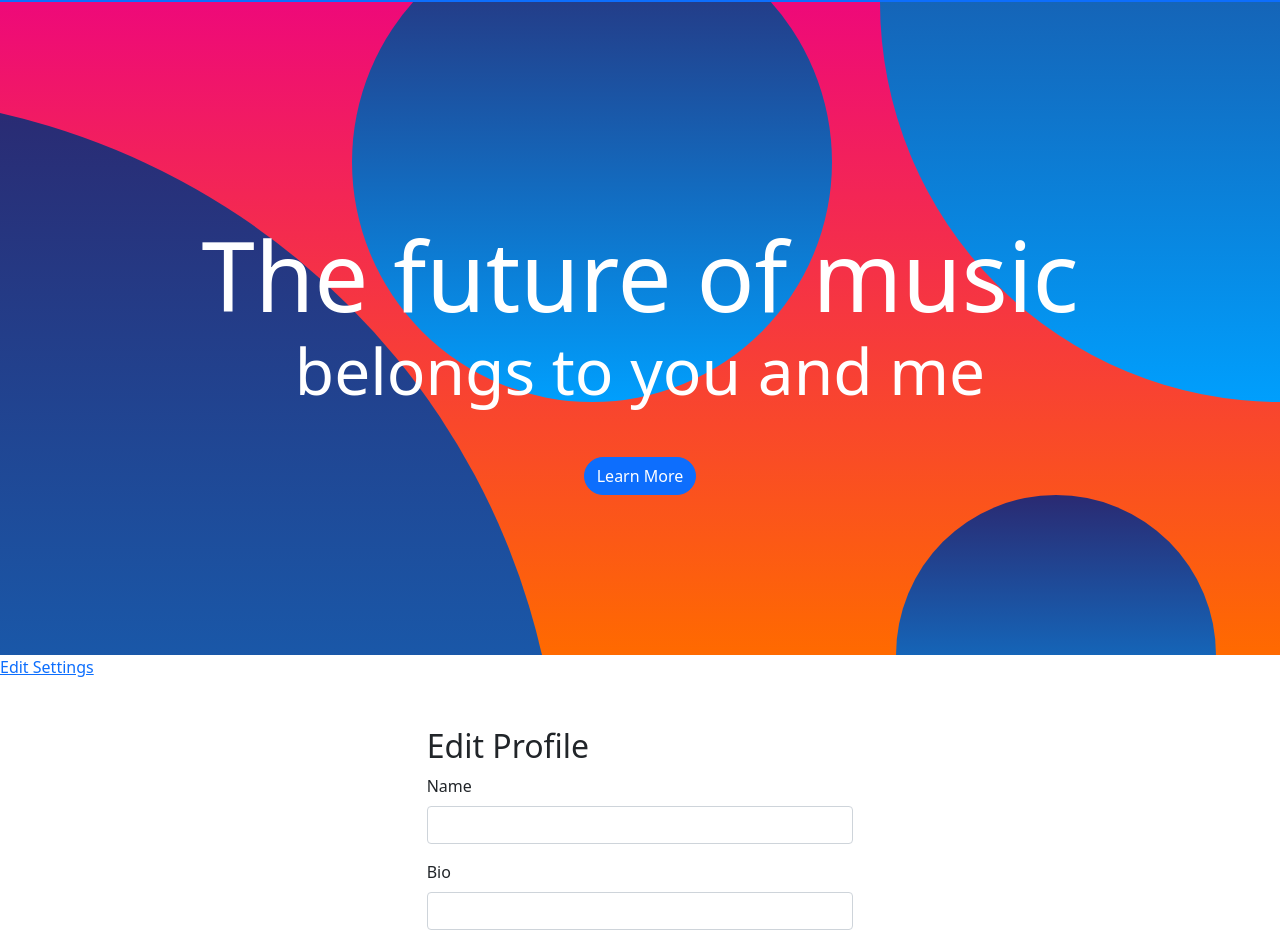
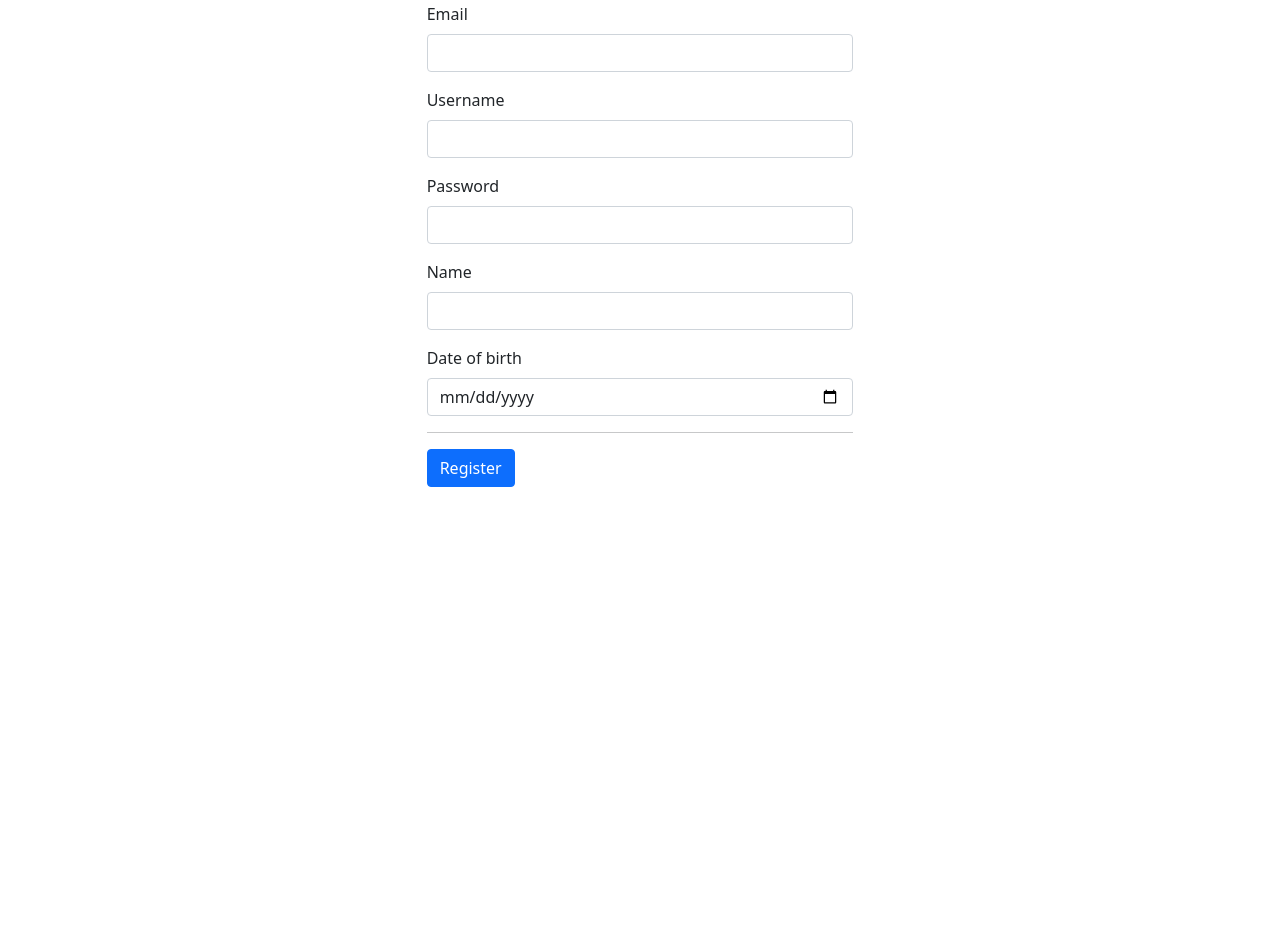
Before and after one commit to d-santiago/music-streaming-app, a React (Create React App) app in the folder client/: page /register in a window 1280 px wide. Shown: the part 92-1036 px from the top of the page. After the commit the page ends 800 px from the top, so only its background shows below. Built offline with nearby package versions, Linux system fonts and the light colour scheme.

Commit message:
adding routes to files

```diff
--- a/client/package.json
+++ b/client/package.json
@@ -11,7 +11,7 @@
     "react": "^17.0.2",
     "react-bootstrap": "^2.0.1",
     "react-dom": "^17.0.2",
-    "react-router-dom": "^5.3.0",
+    "react-router-dom": "^6.0.1",
     "react-scripts": "4.0.3",
     "web-vitals": "^1.1.2"
   },
--- a/client/src/App.js
+++ b/client/src/App.js
@@ -1,10 +1,11 @@
+import { useState } from 'react';
+
 import './App.css';
 import Navbar from './components/Navbar';
 import Dashboard from  './components/Dashboard';
 import Login from './components/Login';
 import Register from './components/Register';
 
-import {useState} from 'react';
 
 function App() {
   const [page, setPage] = useState("Dashboard");
--- /dev/null
+++ b/client/src/UserDetailsProvider.js
@@ -0,0 +1,18 @@
+import { createContext, useState } from 'react';
+
+//create a context, with createContext api
+export const userDetailsContext = createContext();
+
+const UserDetailsProvider = (props) => {
+        // this state will be shared with all components
+    const [userDetails, setUserDetails] = useState();
+
+    return (
+                // this is the provider providing state
+        <userDetailsContext.Provider value={[userDetails, setUserDetails]}>
+            {props.children}
+        </userDetailsContext.Provider>
+    );
+};
+
+export default UserDetailsProvider;
--- a/client/src/components/Dashboard.js
+++ b/client/src/components/Dashboard.js
@@ -29,7 +29,7 @@ const Dashboard = () => {
             <div class="bg-circle-4 bg-circle"></div>
 
         </header>
-        <NavLink to="/EditSettings">Edit Settings</NavLink>
+        <NavLink to="/settings">Edit Settings</NavLink>
         <EditProfile />
         <EditPersonalInfo />
         <EditGenres />
--- a/client/src/components/Login.js
+++ b/client/src/components/Login.js
@@ -1,8 +1,8 @@
-import {useState, useEffect } from 'react';
+import {useState, useEffect, useContext } from 'react';
+import {userDetailsContext} from './../UserDetailsProvider';
 //import { Link} from "react-router-dom";
 const axios = require('axios');
 const Login = (props) => {
-	var success = null;
 
 	function useInput({ type, className, id /*...*/ }) {
 	   const [value, setValue] = useState("");
@@ -11,14 +11,31 @@ const Login = (props) => {
 	   return [value, input];
  	}
  	const [userType, setUserType] = useState("");
-	const [emailValue, setEmailValue] = useInput({ type: "text", className: "form-control", id: "username" });
+	const [usernameValue, setUsernameValue] = useInput({ type: "text", className: "form-control", id: "username" });
  	const [passwordValue, setPasswordValue] = useInput({ type: "password", className: "form-control", id: "password" });
+
+ 	const [userDetails, setUserDetails] = useContext(userDetailsContext);
 
  	const handleLogin = (e) => {
  		e.preventDefault();
- 		let values = {userType, emailValue, passwordValue}
- 		axios.post("http://localhost:5000/login", values)
- 		.then(response => alert(response.data))
+ 		let values = {
+ 			username: usernameValue,
+ 			password: passwordValue
+ 		};
+ 		axios.get("http://localhost:5000/user/login", values)
+ 		.then(res => {
+ 			console.log(res);
+ 			setUserDetails({
+ 				id: "hello",
+		    	username: "jello",
+		    	email: res.email,
+		    	name: res.name,
+		    	password: res.password
+ 			});
+ 			console.log("it worked!");
+ 			setTimeout(() => {console.log(userDetails)}, 5000);
+
+ 		})
  	}
 
 	return (
@@ -26,6 +43,7 @@ const Login = (props) => {
 			<div>
 				<h2 class="mt-3">Login</h2>
 				<form>
+					{ /*
 					<p className="mb-1"> Choose user type: </p>
 					<div class="form-check form-check-inline">
 					  <input class="form-check-input" type="radio" name="flexRadioDefault" id="flexRadioDefault1" onClick={() => setUserType("listener")}/>
@@ -35,9 +53,10 @@ const Login = (props) => {
 					  <input class="form-check-input" type="radio" name="flexRadioDefault" id="flexRadioDefault2" onClick={() => setUserType("artist")}/>
 					  <label class="form-check-label" for="flexRadioDefault2">Artist</label>
 					</div>
+					*/ }
 					<div class="mb-3">
-				    	<label for="username" class="form-label">Email</label>
-				    	{setEmailValue}
+				    	<label for="username" class="form-label">Username</label>
+				    	{setUsernameValue}
 				  	</div>
 				  	<div class="mb-3">
 				    	<label for="password" class="form-label">Password</label>
--- a/client/src/components/Register.js
+++ b/client/src/components/Register.js
@@ -12,44 +12,31 @@ const Register = () => {
 
  	const handleRegister = (e) => {
 	 		e.preventDefault();
-	 		let values = {};
-	 		if (userType === "listener") {
-	 			values = {
-	 				userType, emailValue, passwordValue, firstNameValue, lastNameValue, dobValue
-	 			}
-	 		}
-	 		else if (userType === "artist") {
-	 			values = {
-	 				userType, emailValue, passwordValue, firstNameValue, lastNameValue, dobValue, artistNameValue
-	 			}
-	 		}
-	 		else {
-	 			alert("Please choose a user type");
-	 		}
- 		axios.post("http://localhost:5000/register", values)
+	 		let values = {
+	 			userType,
+	 			email: emailValue,
+	 			username: usernameValue,
+	 			password: passwordValue,
+	 			name: nameValue,
+	 			dob: dobValue
+	 		};
+ 		axios.post("http://localhost:5000/user/register", values)
  		.then(response => alert(response.data))
  	}
 
  	const [userType, setUserType] = useState("");
  	const [emailValue, setEmailValue] = useInput({ type: "email", className: "form-control", id: "email" });
+ 	const [usernameValue, setUsernameValue] = useInput({ type: "text", className: "form-control", id: "username" });
  	const [passwordValue, setPasswordValue] = useInput({ type: "password", className: "form-control", id: "password" });
- 	const [firstNameValue, setFirstNameValue] = useInput({ type: "text", className: "form-control", id: "firstName" });
- 	const [lastNameValue, setLastNameValue] = useInput({ type: "text", className: "form-control", id: "lastName" });
+ 	const [nameValue, setNameValue] = useInput({ type: "text", className: "form-control", id: "name" });
  	const [dobValue, setDobValue] = useInput({ type: "date", className: "form-control", id: "dob" });
- 	const [artistNameValue, setArtistNameValue] = useInput({ type: "text", className: "form-control", id: "artistName" });
-
- 	const artistnameshowing = (
- 		<div class="mb-3">
-	    	<label for="dob" class="form-label">Artist Name</label>
-	    	{setArtistNameValue}
-	  	</div>
- 	)
 
 	return (
 		<div className="col-md-4 mx-auto mt-5">
 			<h2 class="mt-3">Register</h2>
-			<form>
+			<form className="mb-5">
 			  	<div>
+			  		{/*
 			  		<p className="mb-1"> Choose user type: </p>
 					<div class="form-check form-check-inline">
 					  <input class="form-check-input" type="radio" name="flexRadioDefault" id="flexRadioDefault1" onClick={() => setUserType("listener")}/>
@@ -59,23 +46,23 @@ const Register = () => {
 					  <input class="form-check-input" type="radio" name="flexRadioDefault" id="flexRadioDefault2" onClick={() => setUserType("artist")}/>
 					  <label class="form-check-label" for="flexRadioDefault2">Artist</label>
 					</div>
+					*/ }
 					<div class="mb-3">
 				    	<label for="email" class="form-label">Email</label>
 				    	{setEmailValue}
 				  	</div>
 				  	<div class="mb-3">
-				    	<label for="Password" class="form-label">Password</label>
+				    	<label for="username" class="form-label">Username</label>
+				    	{setUsernameValue}
+				  	</div>
+				  	<div class="mb-3">
+				    	<label for="password" class="form-label">Password</label>
 				    	{setPasswordValue}
 				  	</div>
 				  	<div class="mb-3">
-				    	<label for="firstName" class="form-label">First name</label>
-				    	{setFirstNameValue}
+				    	<label for="name" class="form-label">Name</label>
+				    	{setNameValue}
 				  	</div>
-				  	<div class="mb-3">
-				    	<label for="lastName" class="form-label">Last name</label>
-				    	{setLastNameValue}
-				  	</div>
-				  	{userType === "artist" ? artistnameshowing : null}
 				  	<div class="mb-3">
 				    	<label for="dob" class="form-label">Date of birth</label>
 				    	{setDobValue}
--- a/client/src/index.js
+++ b/client/src/index.js
@@ -1,13 +1,52 @@
 import React from "react";
 import ReactDOM from "react-dom";
 import App from "./App";
-import { BrowserRouter } from "react-router-dom";
+import Navbar from './components/Navbar';
+import Profile from './components/Profile';
+import Library from './components/Library';
+import Login from './components/Login';
+import Register from './components/Register';
+import Playlist from './components/Playlist';
+
+/* settings */
+import EditSettings from './components/EditSettings';
+import ChangePassword from './components/ChangePassword';
+import ChangeUsername from './components/ChangeUsername';
+import EditPersonalInfo from './components/EditPersonalInfo';
+import EditProfile from './components/EditProfile';
+import EditGenres from './components/EditGenres';
+
+import UserDetailsProvider from './UserDetailsProvider';
+
+import { render } from 'react-dom';
+import {
+  BrowserRouter,
+  Routes,
+  Route
+} from "react-router-dom";
 
 ReactDOM.render(
   <React.StrictMode>
+
     <BrowserRouter>
-      <App />
+      <UserDetailsProvider>
+    	<Routes>
+    		<Route path="/" element={<App />} />
+    		<Route path="/login" element={<Login />} />
+    		<Route path="/settings/changepassword" element={<ChangePassword />} />
+    		<Route path="/settings/changeusername" element={<ChangeUsername />} />
+    		<Route path="/settings/editpersonalinfo" element={<EditPersonalInfo />} />
+    		<Route path="/settings/editprofile" element={<EditProfile />} />
+    		<Route path="/settings/editgenres" element={<EditGenres />} />
+    		<Route path="/settings" element={<EditSettings />} />
+    		<Route path="/playlist" element={<Playlist />} />
+    		<Route path="/register" element={<Register />} />
+    		<Route path="/profile" element={<Profile />} />
+    		<Route path="/library" element={<Library />} />
+    	</Routes>
+      </UserDetailsProvider>
     </BrowserRouter>
+
   </React.StrictMode>,
   document.getElementById("root")
 );
```
Also changed, not shown: 2 other files (tests, documents, lock files or other folders).
